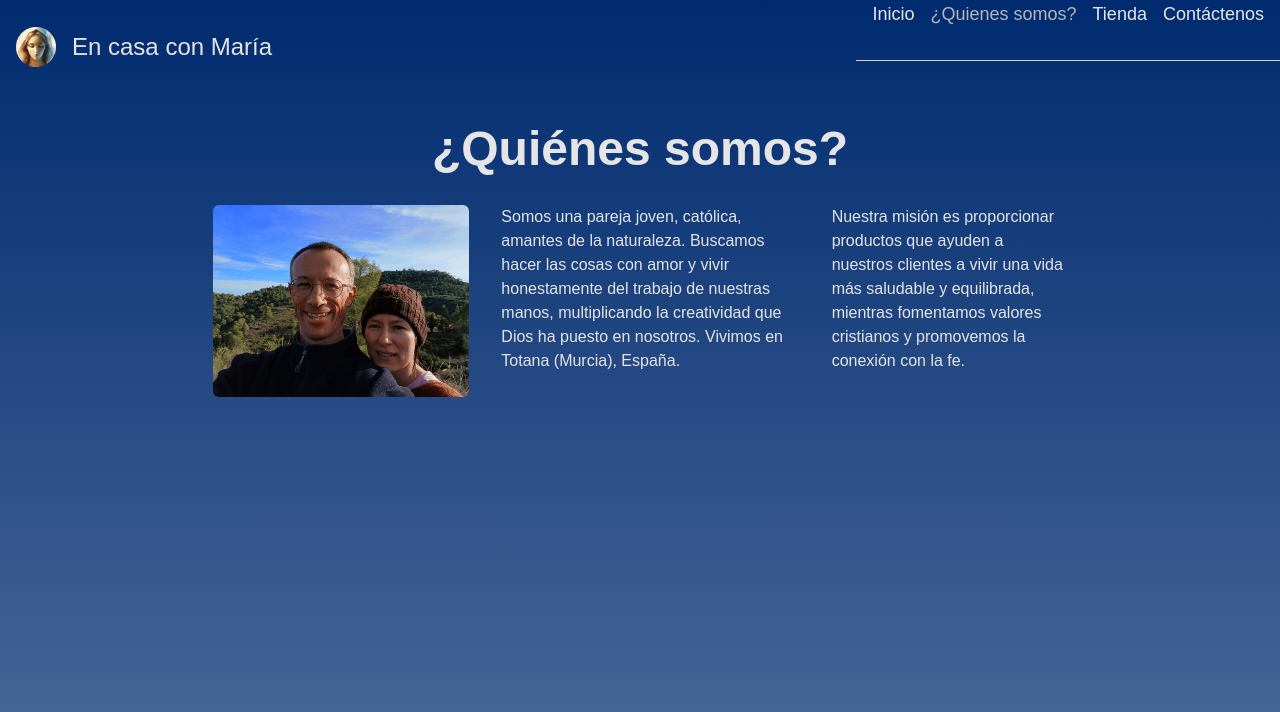
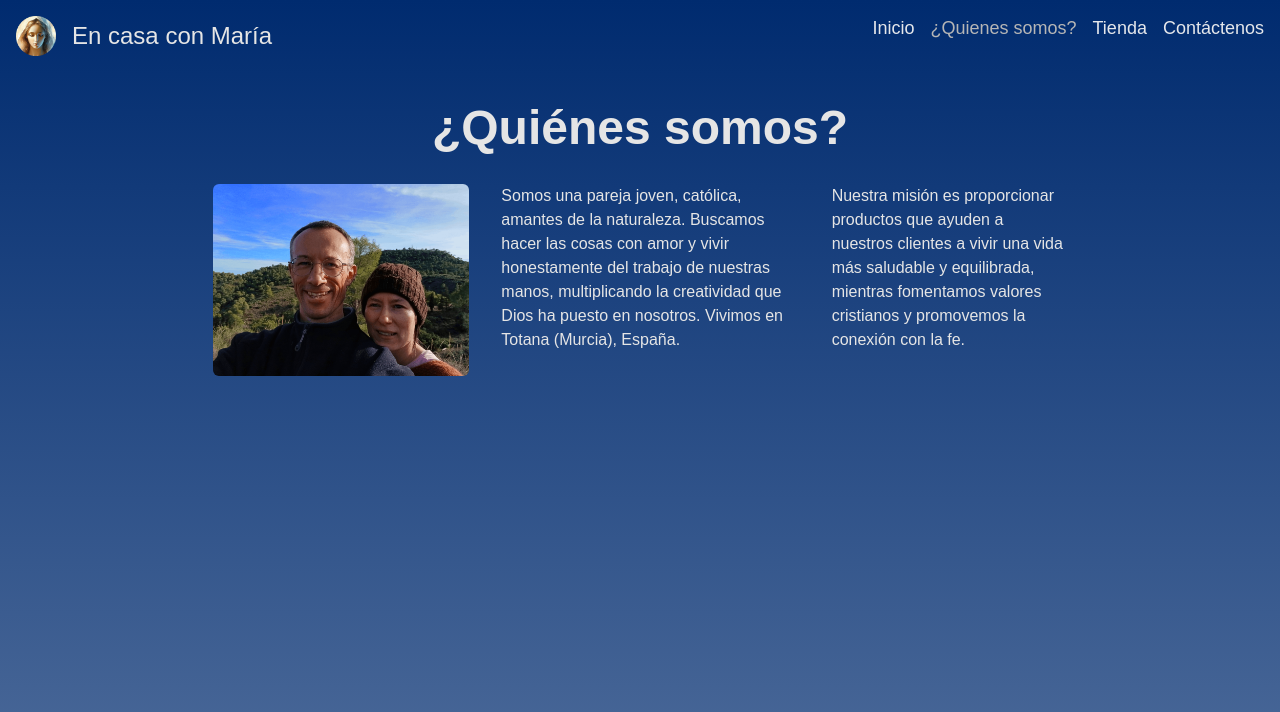
Before and after one commit to BrRoman/encasaconmaria, a Next.js app: page /about in a window 1280 px wide. Shown: the top 712 px of the page. Built offline with nearby package versions, Linux system fonts and the light colour scheme.

Commit message:
Menu: hr: md:hidden.

```diff
--- a/src/app/components/Menu.tsx
+++ b/src/app/components/Menu.tsx
@@ -98,7 +98,7 @@ export default function Menu() {
         <ul className="flex-column ml-4 mb-4 md:flex md:items-center md:space-x-4 md:mr-4">
           {pagesHtml(pathname)}
         </ul>
-        <hr className="my-8 border-gray-300" />
+        <hr className="my-8 border-gray-300 md:hidden" />
       </nav>
     </div>
   );
```
